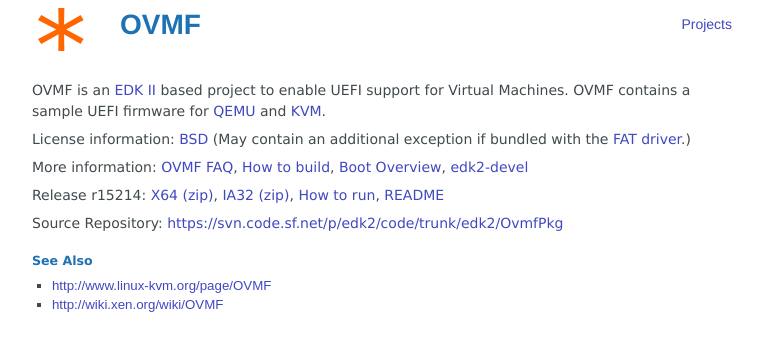
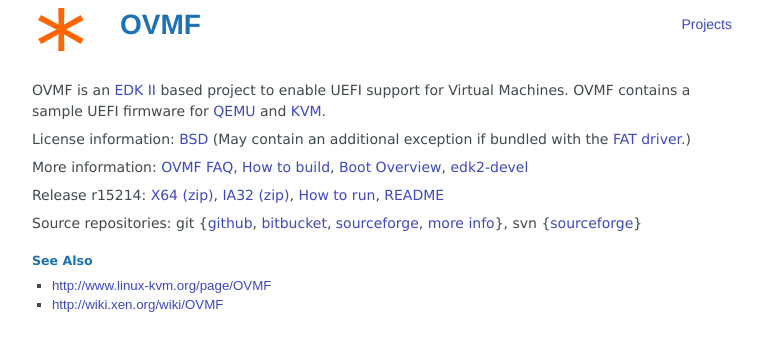
Before and after one commit to tianocore/tianocore.github.io, a Jekyll site: the page built from ovmf/index.md, in a window 1280 px wide. Shown: the top 351 px of the page, without its empty margins (258-1021 px from the left). Built offline with Jekyll 4.4.1, drawn with Linux system fonts in a browser that asks for light colours; nearby versions of some CDN libraries.

Commit message:
ovmf: Fix source control link
Signed-off-by: Jordan Justen <jljusten@gmail.com>

```diff
--- a/ovmf/index.md
+++ b/ovmf/index.md
@@ -24,7 +24,13 @@ Release r15214:
   [How to run]({{wiki}}/How to run OVMF),
   [README](https://sourceforge.net/p/edk2/code/15214/tree/trunk/edk2/OvmfPkg/README)
 
-Source Repository: [https://svn.code.sf.net/p/edk2/code/trunk/edk2/OvmfPkg]()
+Source repositories: git
+{[github](https://github.com/tianocore/edk2/tree/master/OvmfPkg),
+ [bitbucket](https://bitbucket.org/tianocore/edk2/src/master/OvmfPkg),
+ [sourceforge](https://sourceforge.net/p/tianocore/edk2/ci/master/tree/OvmfPkg),
+ [more info]({{wiki}}/EDK2_git)},
+svn
+{[sourceforge](https://svn.code.sf.net/p/edk2/code/trunk/edk2/OvmfPkg)}
 
 ### See Also
 * [http://www.linux-kvm.org/page/OVMF](http://www.linux-kvm.org/page/OVMF)
```
